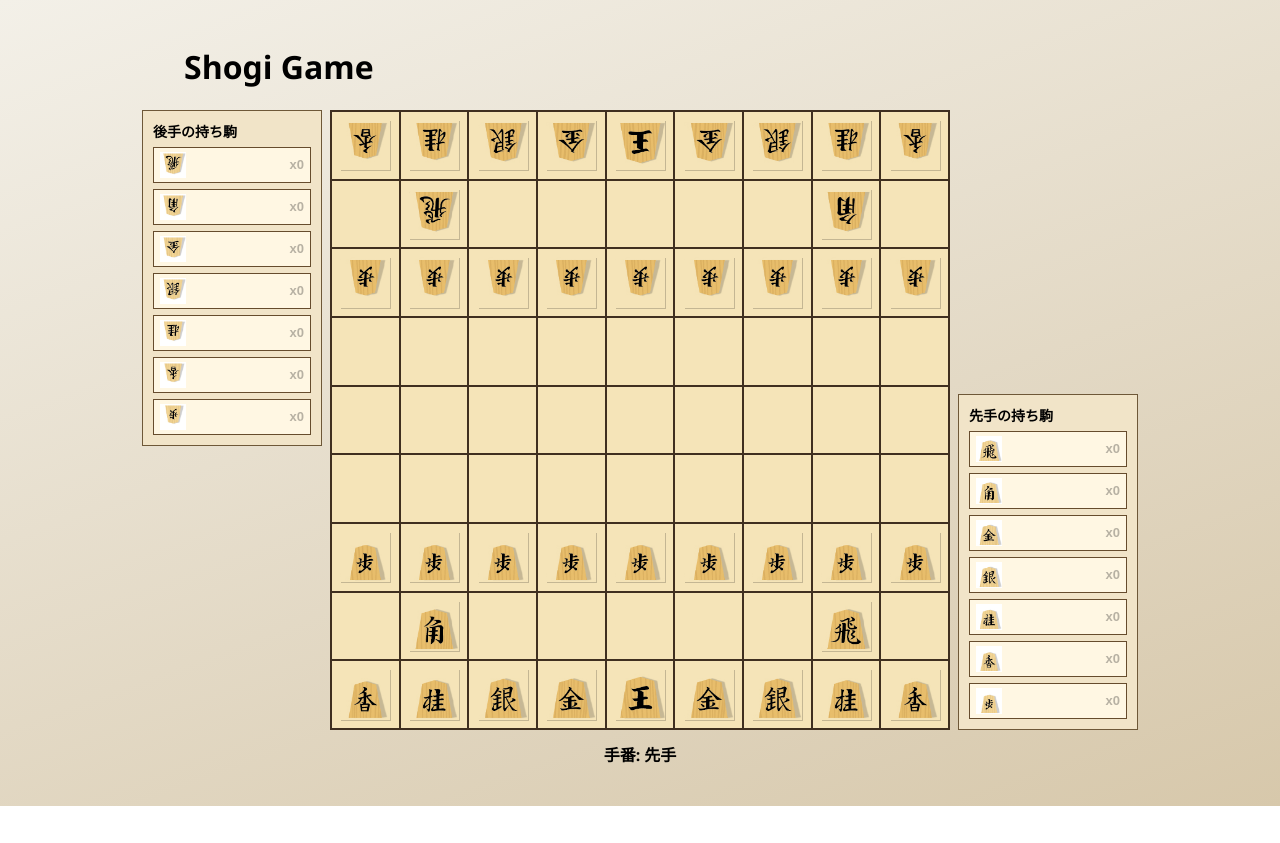
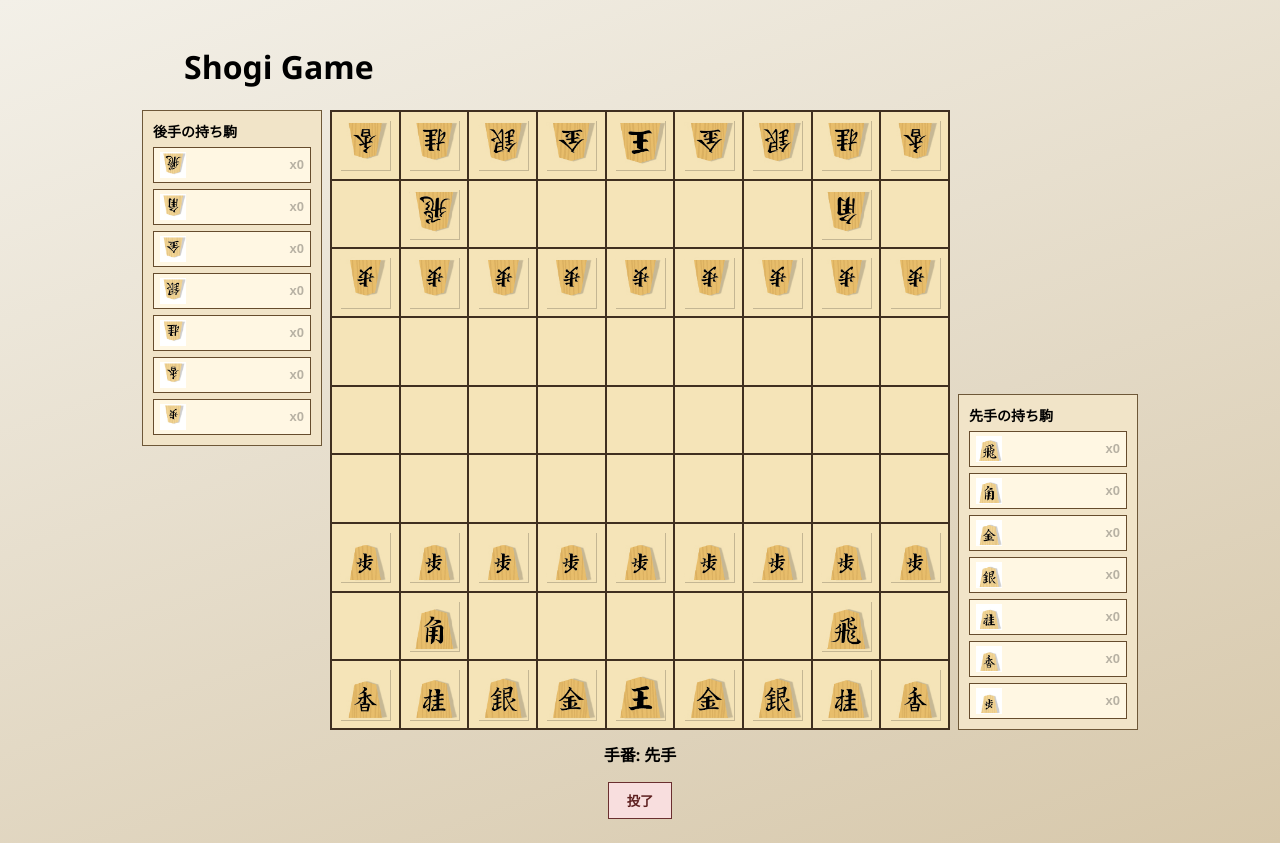
Before and after one commit to drumsuko1113/codex_test_creategame, a React (Vite) app in the folder app/: page / in a window 1280 px wide. Before the commit the page ends 806 px from the top, so only its background shows below. Built offline with nearby package versions, Linux system fonts and the light colour scheme.

Commit message:
投了ボタンを追加し押下時に終局判定する処理を実装

```diff
--- a/app/src/App.tsx
+++ b/app/src/App.tsx
@@ -105,6 +105,18 @@ export function App() {
     setShowRestartDialog(false);
   };
 
+  const resign = () => {
+    if (winner) {
+      return;
+    }
+
+    setWinner(oppositeColor(state.turn));
+    setShowRestartDialog(true);
+    setSelected(null);
+    setSelectedDrop(null);
+    setPendingPromotion(null);
+  };
+
   return (
     <main className="app">
       <h1>Shogi Game</h1>
@@ -146,6 +158,11 @@ export function App() {
       <p className="caption">
         {winner ? `終局: ${winner === "black" ? "先手" : "後手"}の勝ちです` : `手番: ${state.turn === "black" ? "先手" : "後手"}`}
       </p>
+      <div className="actions">
+        <button type="button" className="resign-button" disabled={winner !== null} onClick={resign}>
+          投了
+        </button>
+      </div>
       <PromotionDialog isOpen={pendingPromotion !== null} onChoose={onPromotionChoice} />
       <GameOverDialog
         isOpen={showRestartDialog && winner !== null}
--- a/app/src/styles/globals.css
+++ b/app/src/styles/globals.css
@@ -60,6 +60,26 @@ body {
   margin-top: 12px;
   text-align: center;
   font-weight: 700;
+}
+
+.actions {
+  margin-top: 10px;
+  display: flex;
+  justify-content: center;
+}
+
+.resign-button {
+  border: 1px solid #6a2f2f;
+  background: #f8dede;
+  color: #5d1f1f;
+  padding: 8px 18px;
+  cursor: pointer;
+  font-weight: 700;
+}
+
+.resign-button:disabled {
+  opacity: 0.6;
+  cursor: not-allowed;
 }
 
 .hand-anchor {
```
